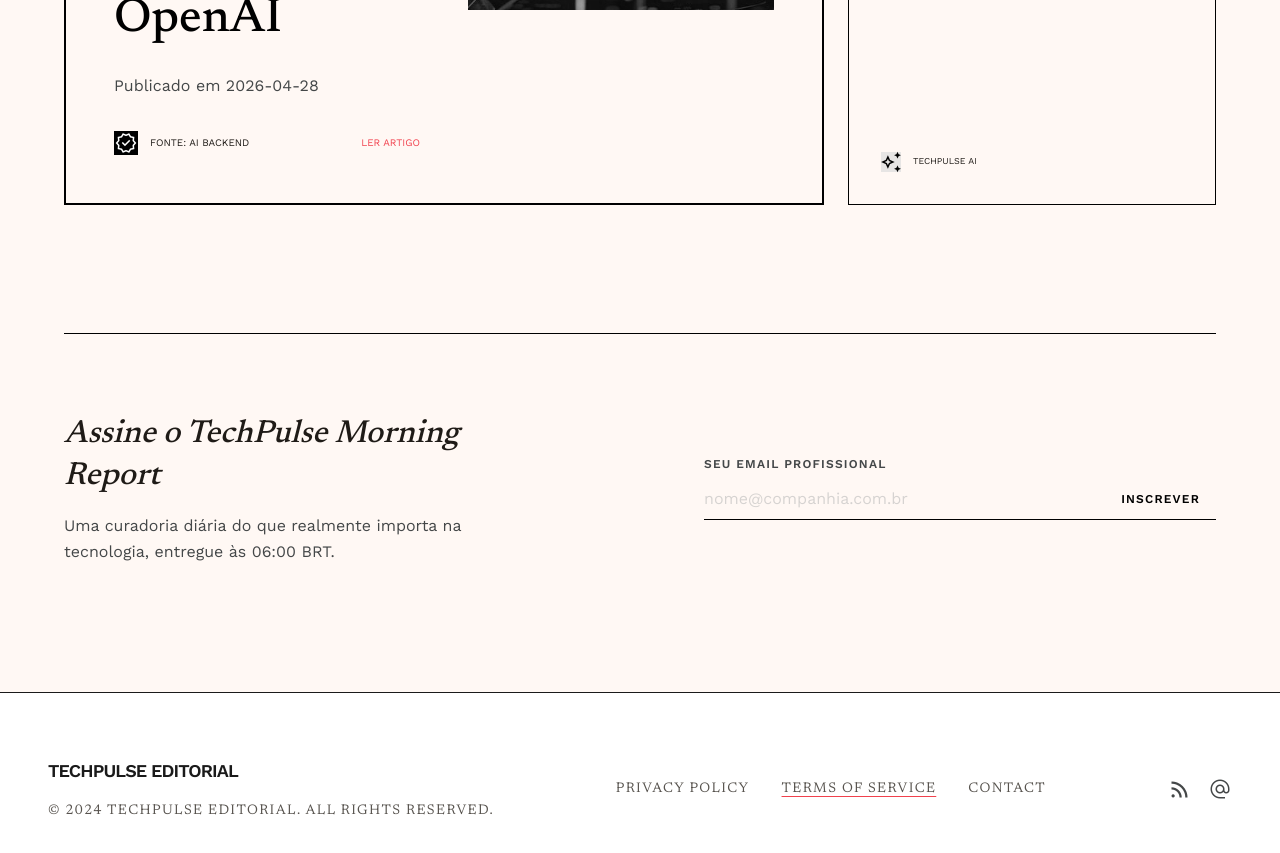
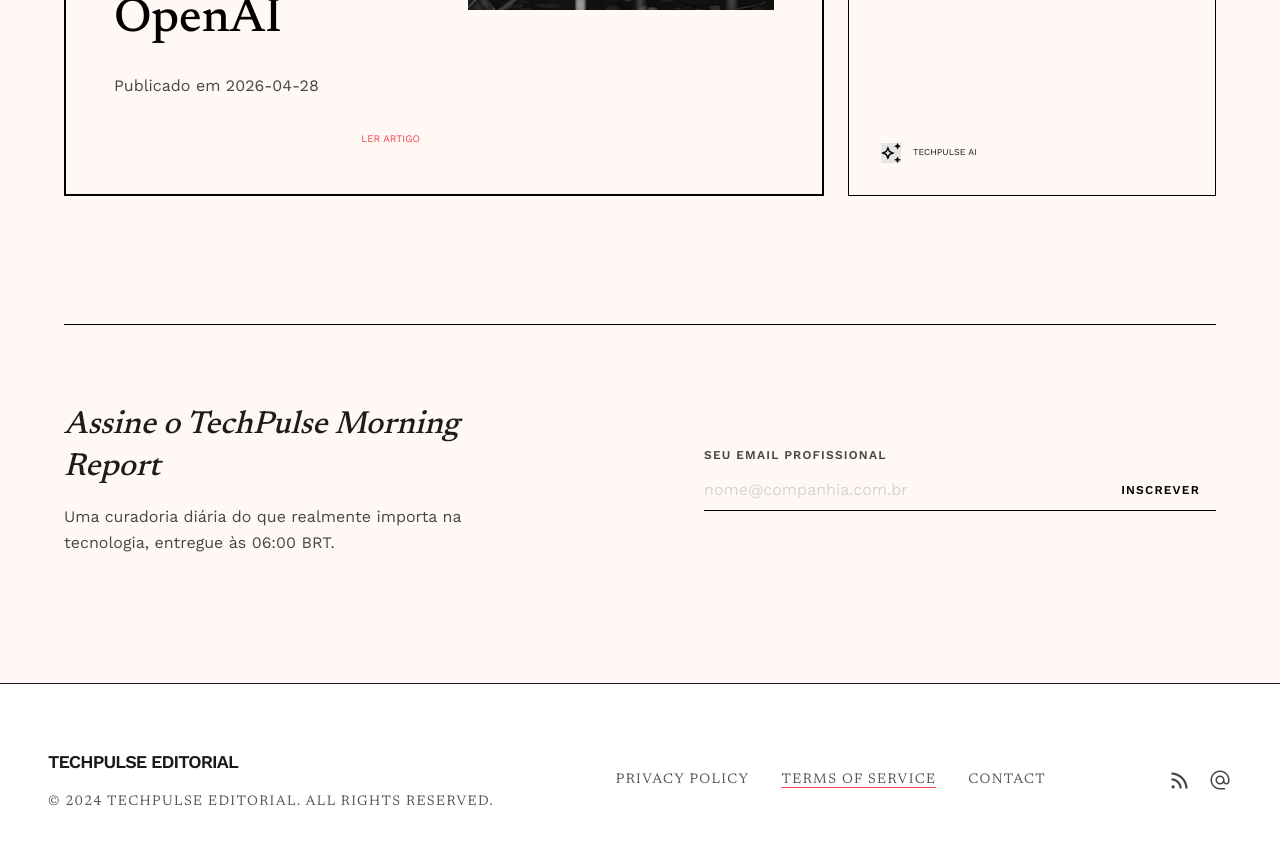
Before and after one commit to JoaoVitorTelesCentrone/tech-blog, a Next.js app: page / in a window 1280 px wide. Shown: the part 1460-2313 px from the top of the page. Built offline with nearby package versions, Linux system fonts and the light colour scheme.

Commit message:
style: remove label 'Fonte: AI Backend' e icone verified da pagina inicial

```diff
--- a/app/page.tsx
+++ b/app/page.tsx
@@ -102,10 +102,6 @@ export default function HomePage() {
                         Publicado em {otherArticles[0].date}
                       </p>
                       <div className="flex items-center gap-3">
-                        <div className="w-6 h-6 bg-primary flex items-center justify-center flex-shrink-0">
-                          <span className="material-symbols-outlined text-[14px] text-white">verified</span>
-                        </div>
-                        <span className="font-label-caps text-[10px] uppercase">Fonte: AI Backend</span>
                         <Link className="font-label-caps text-[10px] uppercase text-accent-coral ml-auto hover:underline" href={`/post/${otherArticles[0].slug}`}>
                           Ler Artigo
                         </Link>
```
